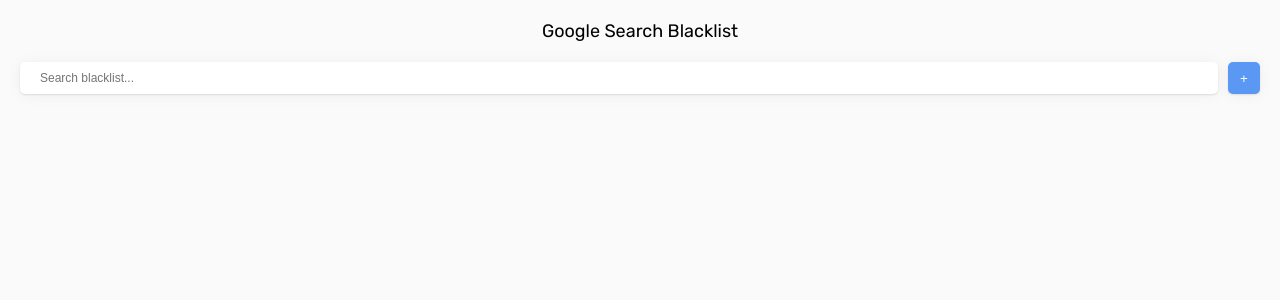
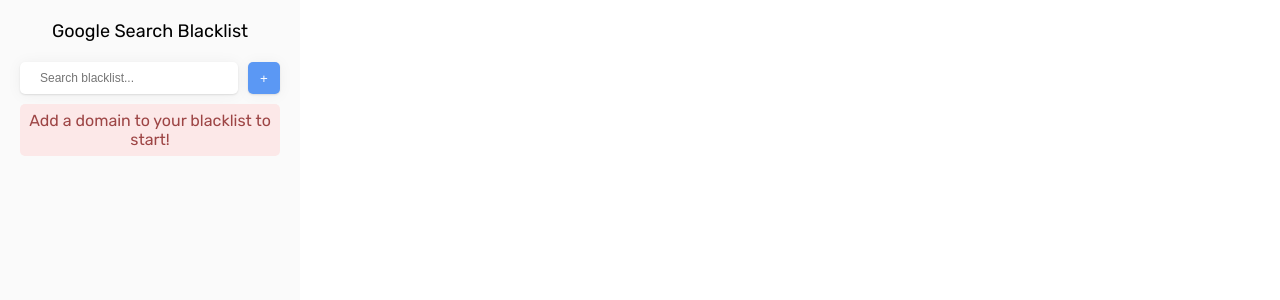
Before and after one commit to kylecarhart/Google-Domain-Filter, a React (Create React App) app: page / in a window 1280 px wide. Shown: the top 300 px of the page. Built offline with nearby package versions, Linux system fonts and the light colour scheme.

Commit message:
added tips, closes #1

```diff
--- a/src/App.css
+++ b/src/App.css
@@ -9,6 +9,7 @@
 }
 
 .app {
+  width: 300px;
   height: 300px;
   background: #fafafa;
   display: flex;
@@ -41,10 +42,6 @@
   padding-left: 20px;
 }
 
-.searchbar::placeholder {
-  /* padding-left: 20px; */
-}
-
 .add-btn {
   background: #5b98f4;
   border: none;
@@ -55,3 +52,19 @@
   border-radius: 5px;
   cursor: pointer;
 }
+
+.tip {
+  text-align: center;
+  padding: 7px;
+  border-radius: 5px;
+}
+
+.tip-error {
+  background-color: #fce8e8;
+  color: #9d4545;
+}
+
+.tip-warning {
+  background-color: #fbf3c7;
+  color: #7f4c1c;
+}
--- a/src/App.js
+++ b/src/App.js
@@ -116,6 +116,8 @@
           +
         </button>
       </div>
+      {entries.length > 0 ? (
+        visibleEntries.length > 0 ? (
           <Table
             entries={visibleEntries}
             handleClearClick={removeEntry}
@@ -124,6 +126,14 @@
               setSelectedEntry(idx)
             }}
           />
+        ) : (
+          <div className="tip tip-warning">No results...</div>
+        )
+      ) : (
+        <div className="tip tip-error">
+          Add a domain to your blacklist to start!
+        </div>
+      )}
     </div>
   )
 }
```
Lines whose indentation alone changed are shown as unchanged.
